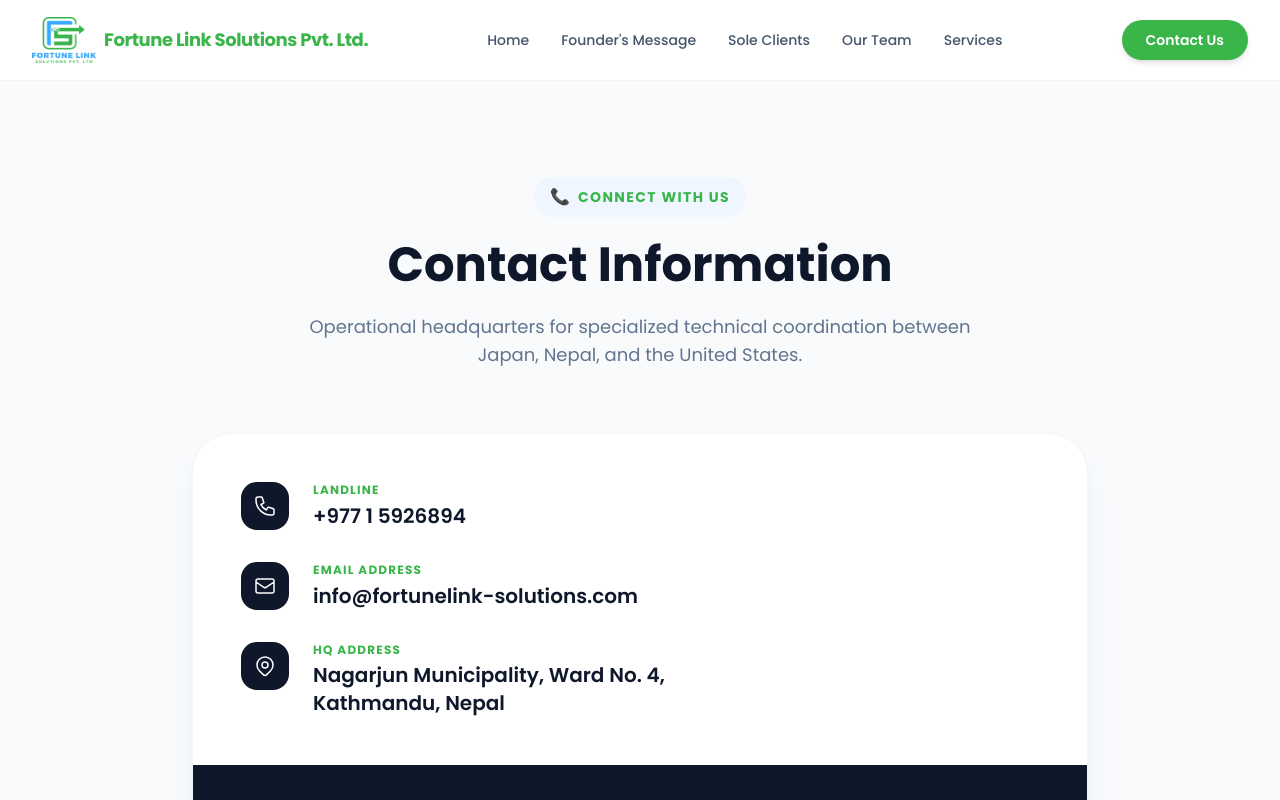
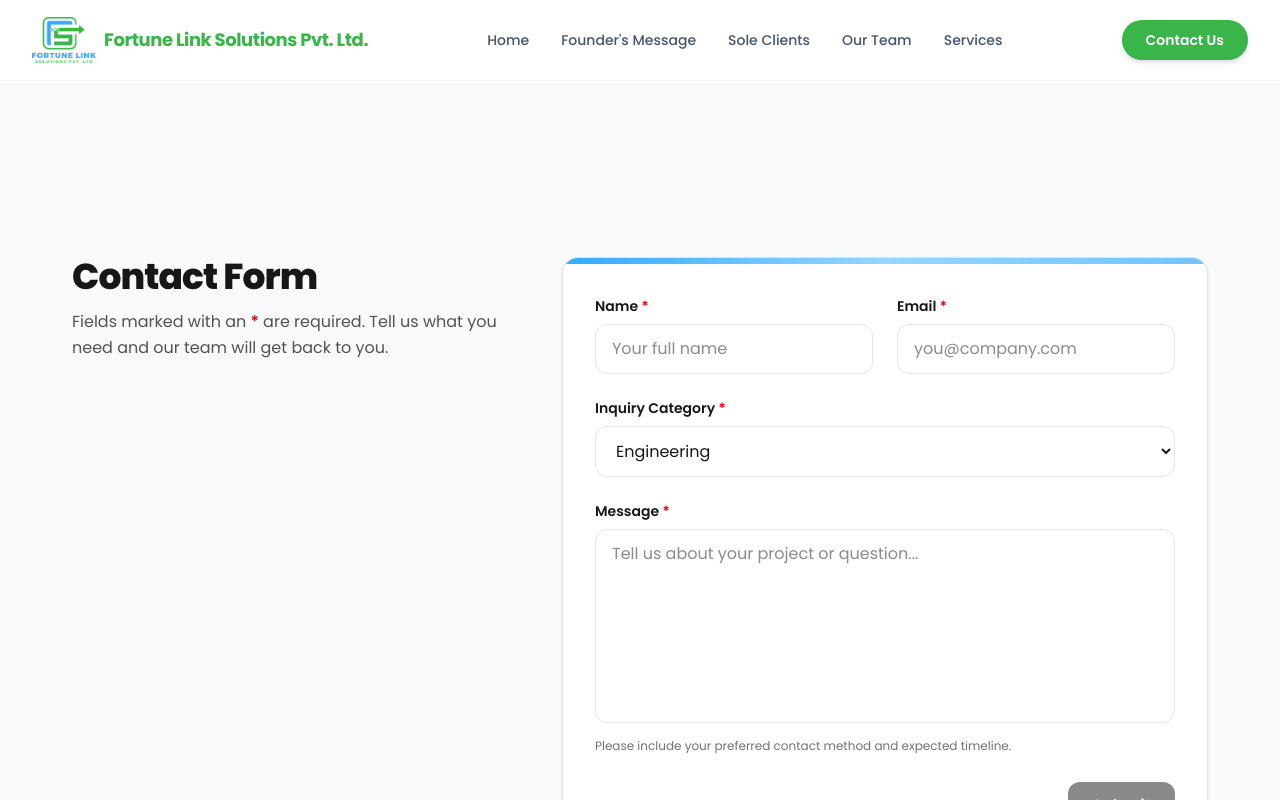
Before and after one commit to Abishek071/FortuneLink, a Next.js app: page /contact in a window 1280 px wide. Shown: the top 800 px of the page. Built offline with nearby package versions, Linux system fonts and the light colour scheme.

Commit message:
Added contact form

```diff
--- a/src/app/contact/page.tsx
+++ b/src/app/contact/page.tsx
@@ -1,18 +1,13 @@
-// components/ContactPage.tsx
+import ContactFormSection from "@/components/ContactForm";
 import React from "react";
 
 const ContactPage = () => {
   return (
     <section className="min-h-screen bg-slate-50 py-24 px-4 sm:px-6 lg:px-8">
+      <ContactFormSection />
       <div className="max-w-4xl mx-auto">
         {/* Header Section */}
         <div className="text-center mb-16">
-          <div className="inline-flex items-center gap-2 px-4 py-2 bg-blue-50 rounded-full mb-6">
-            <span className="text-secondary">📞</span>
-            <span className="text-sm font-bold text-secondary uppercase tracking-widest">
-              Connect With Us
-            </span>
-          </div>
           <h1 className="text-4xl md:text-5xl font-bold text-slate-900 mb-6">
             Contact Information
           </h1>
--- a/src/app/layout.tsx
+++ b/src/app/layout.tsx
@@ -3,6 +3,7 @@ import { Geist, Geist_Mono, Poppins } from "next/font/google";
 import "./globals.css";
 import Navbar from "@/components/layout/Navbar";
 import { Footer } from "@/components/layout/Footer";
+import { Toaster } from "react-hot-toast";
 
 const poppins = Poppins({
   variable: "--font-poppins",
@@ -29,6 +30,7 @@ export default function RootLayout({
         <Navbar />
         <main className="flex-1">{children}</main>
         <Footer />
+        <Toaster />
       </body>
     </html>
   );
--- /dev/null
+++ b/src/components/ContactForm.tsx
@@ -0,0 +1,223 @@
+"use client";
+
+import { motion } from "framer-motion";
+import { useMemo, useState } from "react";
+import toast from "react-hot-toast";
+
+type FormState = {
+  name: string;
+  email: string;
+  category: string;
+  message: string;
+};
+
+const categories = ["Engineering", "Software", "Consulting", "Other"];
+
+export default function ContactFormSection() {
+  const [state, setState] = useState<FormState>({
+    name: "",
+    email: "",
+    category: "Engineering",
+    message: "",
+  });
+  const [submitting, setSubmitting] = useState(false);
+
+  const canSubmit = useMemo(() => {
+    return state.name.trim().length > 1 && state.email.trim().includes("@");
+  }, [state]);
+
+  const onChange =
+    (key: keyof FormState) =>
+    (
+      e: React.ChangeEvent<
+        HTMLInputElement | HTMLTextAreaElement | HTMLSelectElement
+      >,
+    ) => {
+      setState((s) => ({ ...s, [key]: e.target.value }));
+    };
+
+  const onSubmit = async (e: React.FormEvent) => {
+    e.preventDefault();
+    if (!canSubmit) return;
+
+    try {
+      setSubmitting(true);
+
+      const fd = new FormData();
+      fd.append("name", state.name);
+      fd.append("email", state.email);
+      fd.append("category", state.category);
+      fd.append("message", state.message);
+
+      const res = await fetch("https://fortunelink-solutions.com/send.php", {
+        method: "POST",
+        body: fd,
+      });
+      toast.success("Message sent successfully.");
+      setState({ name: "", email: "", category: "Engineering", message: "" });
+    } catch (err) {
+      toast.error("Failed to submit.");
+    } finally {
+      setSubmitting(false);
+    }
+  };
+
+  return (
+    <section id="contactus">
+      <div className="mx-auto max-w-7xl px-5 sm:px-8 lg:px-10 py-14 sm:py-16 lg:py-20">
+        <div className="grid gap-10 lg:grid-cols-12 items-start">
+          {/* Left content */}
+          <motion.div
+            initial={{ opacity: 0, y: 14 }}
+            whileInView={{ opacity: 1, y: 0 }}
+            viewport={{ once: true, amount: 0.25 }}
+            transition={{ duration: 0.55, ease: "easeOut" }}
+            className="lg:col-span-5"
+          >
+            <h2 className="text-3xl sm:text-4xl font-extrabold tracking-tight text-neutral-900">
+              Contact Form
+            </h2>
+            <p className="mt-3 text-sm sm:text-base text-neutral-600 leading-relaxed">
+              Fields marked with an{" "}
+              <span className="text-red-600 font-semibold">*</span> are
+              required. Tell us what you need and our team will get back to you.
+            </p>
+          </motion.div>
+
+          {/* Form card */}
+          <motion.div
+            initial={{ opacity: 0, y: 14 }}
+            whileInView={{ opacity: 1, y: 0 }}
+            viewport={{ once: true, amount: 0.25 }}
+            transition={{ duration: 0.55, ease: "easeOut", delay: 0.05 }}
+            className="lg:col-span-7"
+          >
+            <div className="relative overflow-hidden rounded-2xl border border-neutral-200 bg-white shadow-sm">
+              {/* top accent */}
+              <div className="h-1.5 w-full bg-linear-to-r from-primary via-primary/50 to-primary/70" />
+
+              <form onSubmit={onSubmit} className="p-6 sm:p-8">
+                <div className="grid gap-5 sm:gap-6 sm:grid-cols-2">
+                  <Field
+                    label="Name"
+                    required
+                    value={state.name}
+                    onChange={onChange("name")}
+                    placeholder="Your full name"
+                    autoComplete="name"
+                  />
+                  <Field
+                    label="Email"
+                    required
+                    value={state.email}
+                    onChange={onChange("email")}
+                    placeholder="you@company.com"
+                    type="email"
+                    autoComplete="email"
+                  />
+
+                  <div className="sm:col-span-2">
+                    <label className="block text-sm font-semibold text-neutral-900">
+                      Inquiry Category <span className="text-red-600">*</span>
+                    </label>
+                    <div className="mt-2 relative">
+                      <select
+                        value={state.category}
+                        onChange={onChange("category")}
+                        className="w-full rounded-xl border border-neutral-200 bg-white px-4 py-3
+                                   text-sm sm:text-base text-neutral-900
+                                   outline-none transition
+                                   focus:border-neutral-300 focus:ring-4 focus:ring-blue-600/15"
+                      >
+                        {categories.map((c) => (
+                          <option key={c} value={c}>
+                            {c}
+                          </option>
+                        ))}
+                      </select>
+                    </div>
+                  </div>
+
+                  <div className="sm:col-span-2">
+                    <label className="block text-sm font-semibold text-neutral-900">
+                      Message <span className="text-red-600">*</span>
+                    </label>
+                    <textarea
+                      value={state.message}
+                      onChange={onChange("message")}
+                      placeholder="Tell us about your project or question..."
+                      rows={7}
+                      className="mt-2 w-full resize-none rounded-xl border border-neutral-200 bg-white px-4 py-3
+                                 text-sm sm:text-base text-neutral-900
+                                 outline-none transition
+                                 focus:border-neutral-300 focus:ring-4 focus:ring-blue-600/15"
+                    />
+                    <p className="mt-2 text-xs text-neutral-500">
+                      Please include your preferred contact method and expected
+                      timeline.
+                    </p>
+                  </div>
+                </div>
+
+                <div className="mt-7 flex flex-col sm:flex-row sm:items-center sm:justify-between gap-4">
+                  <p className="text-xs text-neutral-500">
+                    By submitting, you agree to be contacted about your inquiry.
+                  </p>
+
+                  <button
+                    type="submit"
+                    disabled={!canSubmit || submitting}
+                    className="inline-flex items-center justify-center rounded-xl px-6 py-3
+                               text-sm sm:text-base font-semibold text-white
+                               bg-neutral-900 hover:bg-neutral-800
+                               disabled:opacity-50 disabled:cursor-not-allowed
+                               transition"
+                  >
+                    {submitting ? "Submitting..." : "Submit"}
+                  </button>
+                </div>
+              </form>
+            </div>
+          </motion.div>
+        </div>
+      </div>
+    </section>
+  );
+}
+
+function Field({
+  label,
+  required,
+  value,
+  onChange,
+  placeholder,
+  type = "text",
+  autoComplete,
+}: {
+  label: string;
+  required?: boolean;
+  value: string;
+  onChange: (e: React.ChangeEvent<HTMLInputElement>) => void;
+  placeholder?: string;
+  type?: string;
+  autoComplete?: string;
+}) {
+  return (
+    <div>
+      <label className="block text-sm font-semibold text-neutral-900">
+        {label} {required ? <span className="text-red-600">*</span> : null}
+      </label>
+      <input
+        value={value}
+        onChange={onChange}
+        placeholder={placeholder}
+        type={type}
+        autoComplete={autoComplete}
+        className="mt-2 w-full rounded-xl border border-neutral-200 bg-white px-4 py-3
+                   text-sm sm:text-base text-neutral-900
+                   outline-none transition
+                   focus:border-neutral-300 focus:ring-4 focus:ring-blue-600/15"
+      />
+    </div>
+  );
+}
```
